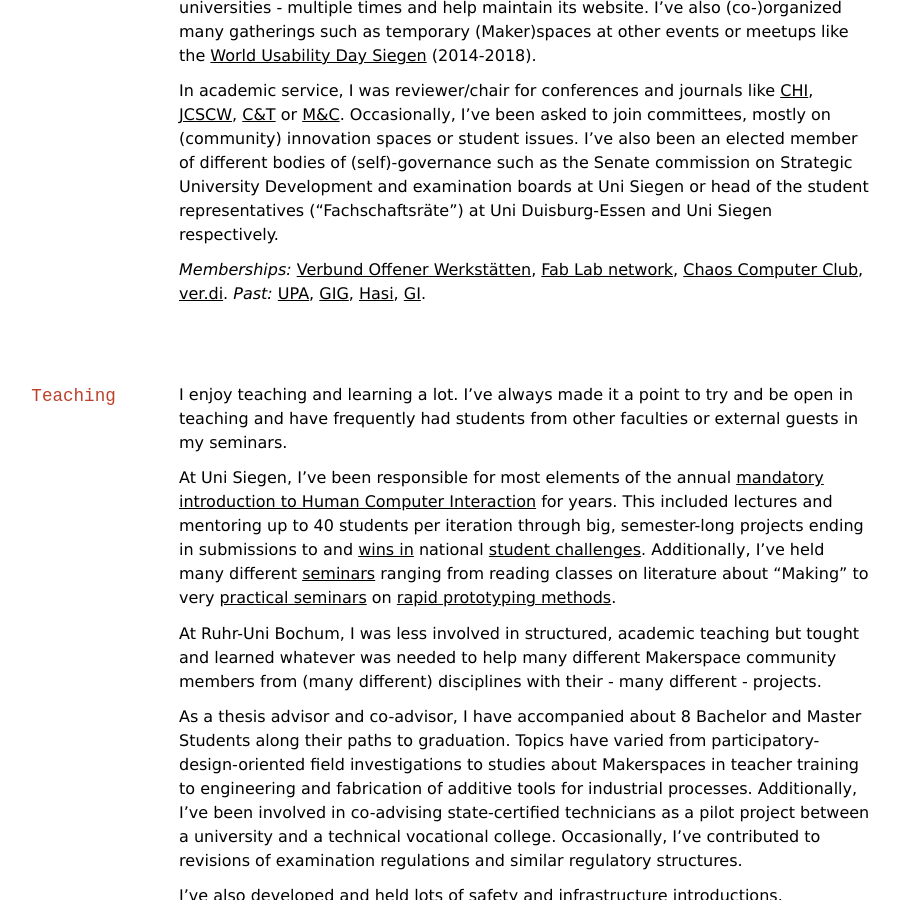
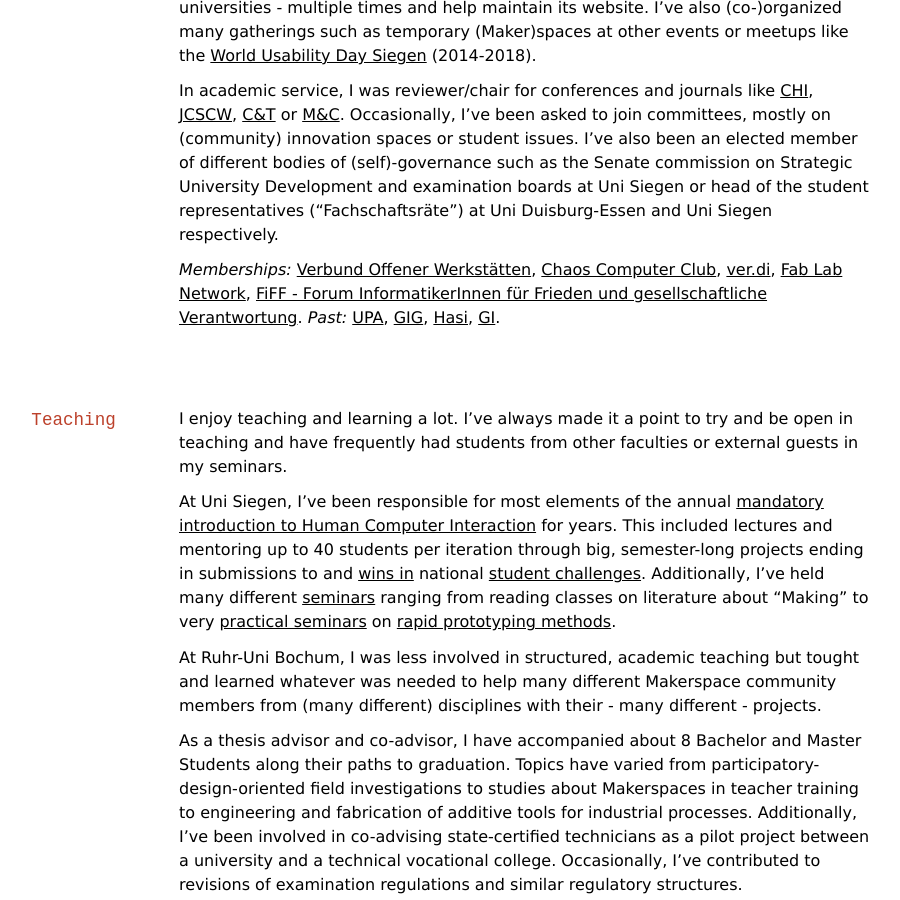
Before and after one commit to oliverstickel/oliverstickel.github.io, a Jekyll site: the page built from index.md, in a window 1280 px wide and 900 px high, scrolled down 1317 px. Shown: the whole window, without its empty margins (153-1053 px from the left). Built offline with Jekyll 4.4.1, drawn with Linux system fonts in a browser that asks for light colours; nearby versions of some CDN libraries; a style sheet for code colours, icons or effects is not loaded.

Commit message:
Update index.md

```diff
--- a/index.md
+++ b/index.md
@@ -53,7 +53,7 @@ I (co-)chaired [Fab:UNIverse](https://fab-universe.de) - the conference of Fab L
 
 In academic service, I was reviewer/chair for conferences and journals like [CHI](https://dl.acm.org/conference/chi/proceedings), [JCSCW](https://www.springer.com/journal/10606), [C&T](https://dl.acm.org/conference/c-n-t) or [M&C](https://mensch-und-computer.de/). Occasionally, I've been asked to join committees, mostly on (community) innovation spaces or student issues. I've also been an elected member of different bodies of (self)-governance such as the Senate commission on Strategic University Development and examination boards at Uni Siegen or head of the student representatives ("Fachschaftsräte") at Uni Duisburg-Essen and Uni Siegen respectively.
 
-*Memberships:* [Verbund Offener Werkstätten](https://www.offene-werkstaetten.org), [Fab Lab network](https://fablabs.io), [Chaos Computer Club](https://www.ccc.de/), [ver.di](https://www.verdi.de). *Past:* [UPA](https://germanupa.de/), [GIG](https://globalinnovationgathering.org/), [Hasi](https://hackspace-siegen.de/), [GI](https://gi.de/).
+*Memberships:* [Verbund Offener Werkstätten](https://www.offene-werkstaetten.org), [Chaos Computer Club](https://www.ccc.de/), [ver.di](https://www.verdi.de), [Fab Lab Network](https://fablabs.io), [FiFF - Forum InformatikerInnen für Frieden und gesellschaftliche Verantwortung](https://blog.fiff.de). *Past:* [UPA](https://germanupa.de/), [GIG](https://globalinnovationgathering.org/), [Hasi](https://hackspace-siegen.de/), [GI](https://gi.de/).
 
 ## Teaching
 
```
